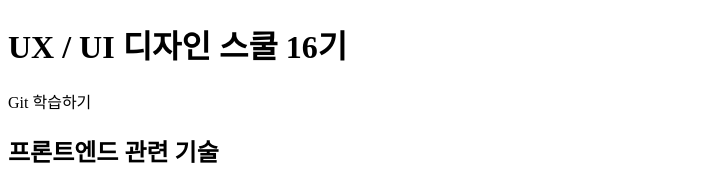
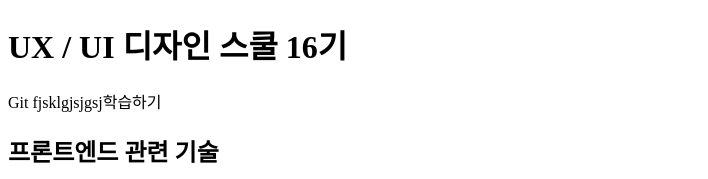
Before and after one commit to Inna92/UX-UI, a plain HTML site: page index.html in a window 1280 px wide. Shown: the top 179 px of the page, without its empty margins (0-708 px from the left). Drawn offline with Linux system fonts and the light colour scheme.

Commit message:
오타 생성

```diff
--- a/index.html
+++ b/index.html
@@ -8,7 +8,7 @@
 </head>
 <body>
     <h1>UX / UI 디자인 스쿨 16기</h1>
-    <p>Git 학습하기</p>
+    <p>Git fjsklgjsjgsj학습하기</p>
     <h2>프론트엔드 관련 기술</h2>
     <ul>
         <li>HTML</li>
```
